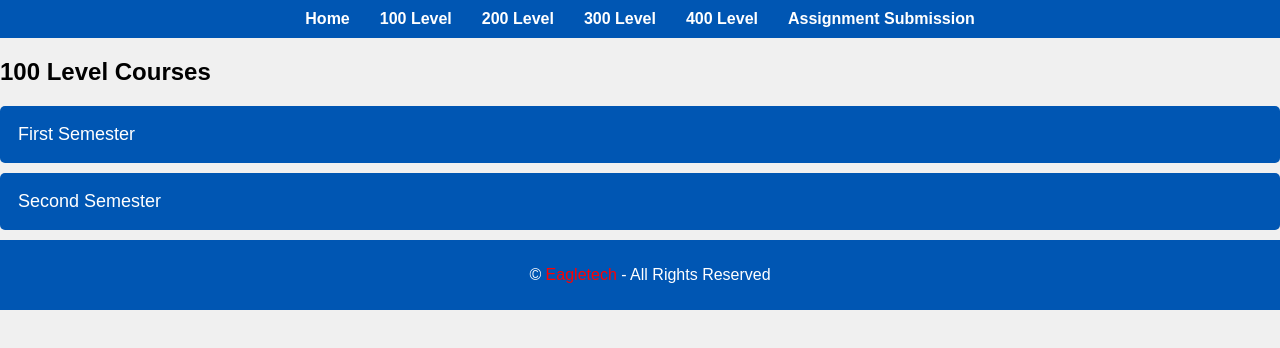
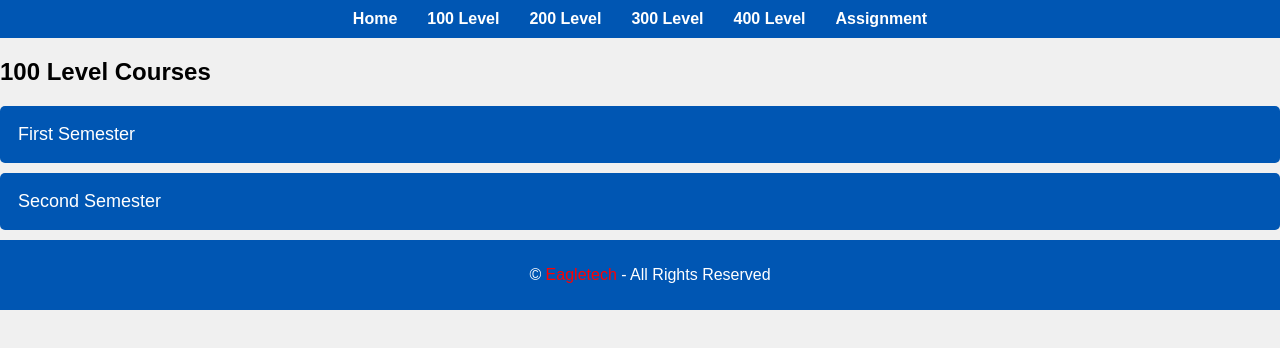
Before and after one commit to NdifrekeBassey/Uniuyo, a plain HTML site: page 100level.html in a window 1280 px wide. Drawn offline with Linux system fonts and the light colour scheme.

Commit message:
Made changes to level titles

```diff
--- a/100level.html
+++ b/100level.html
@@ -3,7 +3,7 @@
   <head>
     <meta charset="UTF-8" />
     <meta name="viewport" content="width=device-width, initial-scale=1.0" />
-    <title>100 Level Courses</title>
+    <title>CRESA - 100 Level</title>
     <link rel="stylesheet" href="style.css" />
   </head>
   <!--Start of Tawk.to Script-->
@@ -30,7 +30,7 @@
         <li><a href="200level.html">200 Level</a></li>
         <li><a href="300level.html">300 Level</a></li>
         <li><a href="400level.html">400 Level</a></li>
-        <li><a href="assignments.html">Assignment Submission</a></li>
+        <li><a href="assignments.html">Assignment</a></li>
       </ul>
     </nav>
 
```
Also changed, not shown: 200level.html (+2 -2 lines), 300level.html (+2 -2 lines), 400level.html (+2 -2 lines), index.html (+1 -1 lines).
